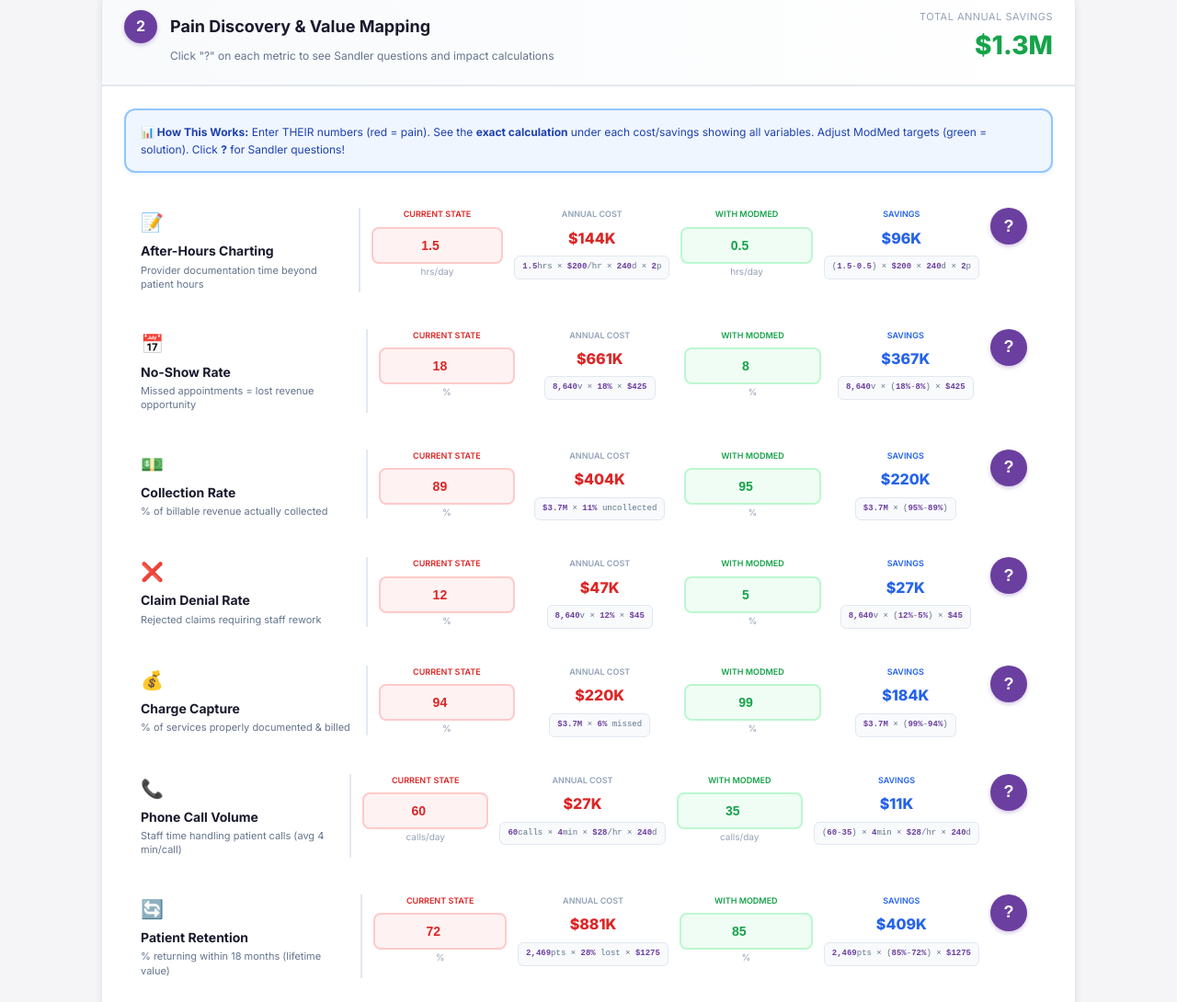
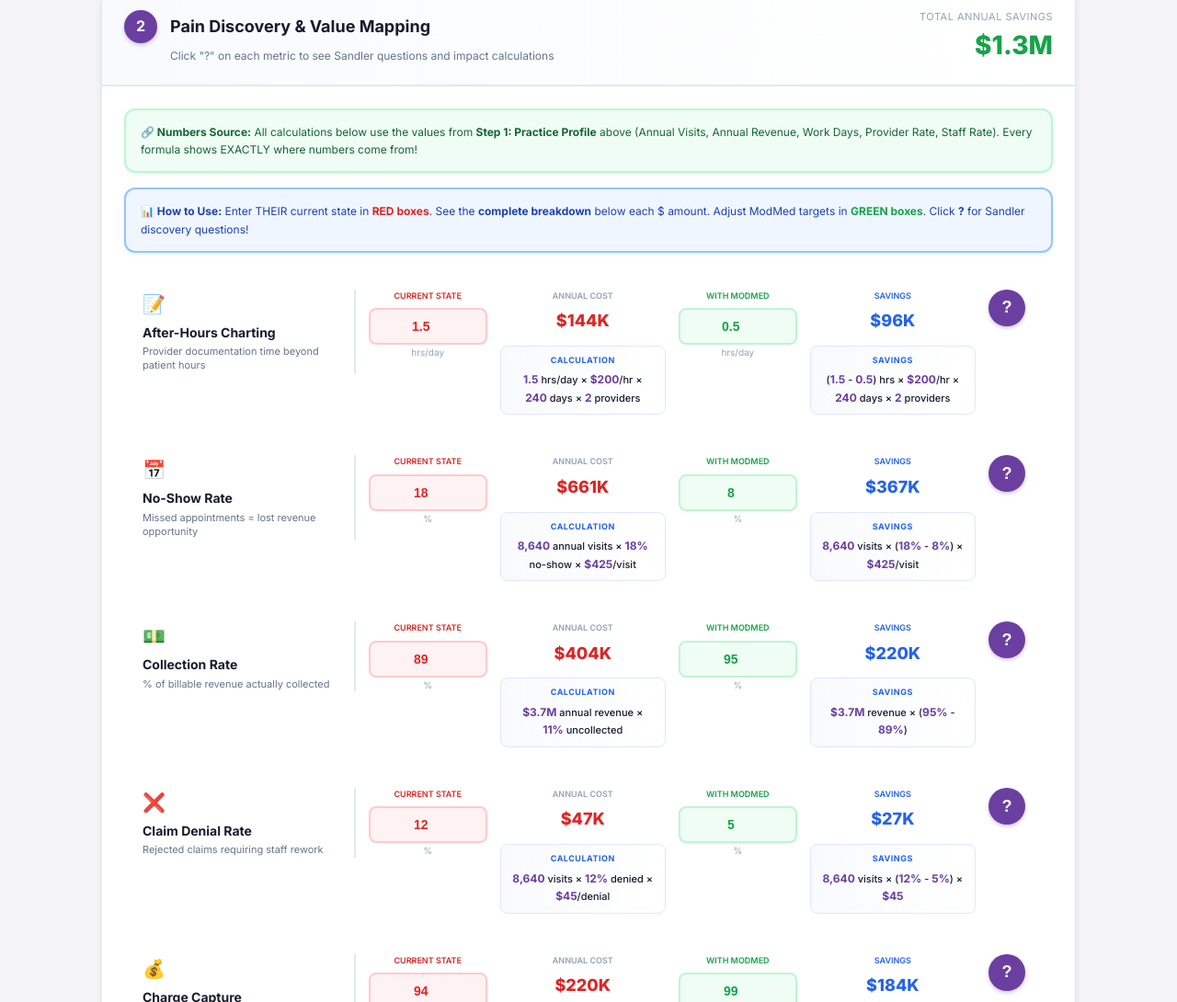
Before and after one commit to ZacharyVorsteg/Cost-Analysis, a plain HTML site: page index.html in a window 1280 px wide. Shown: the part 724-1814 px from the top of the page at 92% size. Drawn offline with Linux system fonts and the light colour scheme.

Commit message:
Major clarity improvements: Crystal clear calculations
- Replaced ALL abbreviations with full words (hrs/day, annual visits, etc)
- Added blue 'CALCULATION' and 'SAVINGS' labels above each formula
- Increased formula text size from 9px to 11px for readability
- Changed to Inter font (clearer than monospace)
- Added explicit reference box showing calculations pull from Step 1
- Wider columns for cost/savings to prevent cramping
- Better spacing and visual hierarchy
- Every number now explicitly labeled with context

```diff
--- a/index.html
+++ b/index.html
@@ -74,7 +74,7 @@
 
         /* Metric Row with Help */
         .metric-row-container{margin-bottom:4px}
-        .metric-main-row{display:grid;grid-template-columns:2fr 1.2fr 1.3fr 1.2fr 1.3fr 50px;gap:12px;padding:16px;background:#fff;border-radius:10px;align-items:start;border:2px solid transparent;transition:all 0.2s}
+        .metric-main-row{display:grid;grid-template-columns:1.8fr 1fr 1.4fr 1fr 1.4fr 50px;gap:14px;padding:18px;background:#fff;border-radius:12px;align-items:start;border:2px solid transparent;transition:all 0.2s}
         .metric-main-row:hover{border-color:var(--purple);box-shadow:var(--shadow)}
 
         .metric-name-section{padding-right:12px;border-right:2px solid var(--border)}
@@ -89,13 +89,14 @@
         .metric-input.red{background:#fef2f2;border-color:#fecaca;color:var(--red)}
         .metric-input.green{background:#f0fdf4;border-color:#bbf7d0;color:var(--green)}
 
-        .metric-value{font-size:16px;font-weight:800;display:block}
+        .metric-value{font-size:18px;font-weight:800;display:block;margin-bottom:4px}
         .metric-value.red{color:var(--red)}
         .metric-value.green{color:var(--green)}
         .metric-value.blue{color:var(--blue)}
 
-        .calc-formula{background:#f8fafc;border:1px solid var(--border);border-radius:6px;padding:6px 8px;margin-top:6px;font-size:9px;color:var(--text2);font-family:'Courier New',monospace;text-align:center;line-height:1.3;white-space:nowrap;overflow:hidden;text-overflow:ellipsis}
-        .calc-formula strong{color:var(--purple);font-weight:700;font-size:9px}
+        .calc-formula{background:linear-gradient(to right,#f8fafc,#ffffff);border:1.5px solid #e0e7ff;border-radius:8px;padding:8px 12px;margin-top:8px;font-size:11px;color:var(--text);font-family:'Inter',sans-serif;text-align:center;line-height:1.6;font-weight:500}
+        .calc-formula strong{color:var(--purple);font-weight:700;font-size:12px}
+        .calc-label{font-size:9px;color:var(--blue);text-transform:uppercase;font-weight:700;margin-bottom:4px;letter-spacing:0.5px;display:block}
 
         .help-toggle{background:var(--purple);color:#fff;border:none;width:40px;height:40px;border-radius:50%;cursor:pointer;font-size:18px;font-weight:700;transition:all 0.2s;box-shadow:0 2px 4px rgba(107,63,160,0.3);align-self:center}
         .help-toggle:hover{background:#8B5FC0;transform:scale(1.05)}
@@ -292,8 +293,11 @@
                 </div>
             </div>
             <div class="step-body">
+                <div class="info-box green" style="margin-bottom:16px">
+                    <strong>🔗 Numbers Source:</strong> All calculations below use the values from <strong>Step 1: Practice Profile</strong> above (Annual Visits, Annual Revenue, Work Days, Provider Rate, Staff Rate). Every formula shows EXACTLY where numbers come from!
+                </div>
                 <div class="info-box blue">
-                    <strong>📊 How This Works:</strong> Enter THEIR numbers (red = pain). See the <strong>exact calculation</strong> under each cost/savings showing all variables. Adjust ModMed targets (green = solution). Click <strong>?</strong> for Sandler questions!
+                    <strong>📊 How to Use:</strong> Enter THEIR current state in <span style="color:var(--red);font-weight:700">RED boxes</span>. See the <strong>complete breakdown</strong> below each $ amount. Adjust ModMed targets in <span style="color:var(--green);font-weight:700">GREEN boxes</span>. Click <strong>?</strong> for Sandler discovery questions!
                 </div>
 
                 <!-- CHARTING -->
@@ -904,8 +908,8 @@
             const chartSave=(chartCurr-chartTgt)*provRate*days*prov;
             document.getElementById('chartingCost').textContent=fmt(chartCost);
             document.getElementById('chartingSave').textContent=fmt(Math.max(0,chartSave));
-            document.getElementById('chartingFormula').innerHTML=`<strong>${chartCurr}</strong>hrs × <strong>$${provRate}</strong>/hr × <strong>${days}</strong>d × <strong>${prov}</strong>p`;
-            document.getElementById('chartingSaveFormula').innerHTML=`(<strong>${chartCurr}</strong>-<strong>${chartTgt}</strong>) × <strong>$${provRate}</strong> × <strong>${days}</strong>d × <strong>${prov}</strong>p`;
+            document.getElementById('chartingFormula').innerHTML=`<span class="calc-label">Calculation</span><strong>${chartCurr}</strong> hrs/day × <strong>$${provRate}</strong>/hr × <strong>${days}</strong> days × <strong>${prov}</strong> providers`;
+            document.getElementById('chartingSaveFormula').innerHTML=`<span class="calc-label">Savings</span>(<strong>${chartCurr}</strong> - <strong>${chartTgt}</strong>) hrs × <strong>$${provRate}</strong>/hr × <strong>${days}</strong> days × <strong>${prov}</strong> providers`;
             totalCost+=chartCost;totalSave+=Math.max(0,chartSave);
 
             // NO-SHOWS
@@ -914,8 +918,8 @@
             const nsSave=visits*(nsCurr-nsTgt)*rpv;
             document.getElementById('noshowCost').textContent=fmt(nsCost);
             document.getElementById('noshowSave').textContent=fmt(Math.max(0,nsSave));
-            document.getElementById('noshowFormula').innerHTML=`<strong>${visits.toLocaleString()}</strong>v × <strong>${Math.round(nsCurr*100)}%</strong> × <strong>$${rpv}</strong>`;
-            document.getElementById('noshowSaveFormula').innerHTML=`<strong>${visits.toLocaleString()}</strong>v × (<strong>${Math.round(nsCurr*100)}%</strong>-<strong>${Math.round(nsTgt*100)}%</strong>) × <strong>$${rpv}</strong>`;
+            document.getElementById('noshowFormula').innerHTML=`<span class="calc-label">Calculation</span><strong>${visits.toLocaleString()}</strong> annual visits × <strong>${Math.round(nsCurr*100)}%</strong> no-show × <strong>$${rpv}</strong>/visit`;
+            document.getElementById('noshowSaveFormula').innerHTML=`<span class="calc-label">Savings</span><strong>${visits.toLocaleString()}</strong> visits × (<strong>${Math.round(nsCurr*100)}%</strong> - <strong>${Math.round(nsTgt*100)}%</strong>) × <strong>$${rpv}</strong>/visit`;
             totalCost+=nsCost;totalSave+=Math.max(0,nsSave);
 
             // COLLECTIONS
@@ -924,8 +928,8 @@
             const collSave=revenue*(collTgt-collCurr);
             document.getElementById('collCost').textContent=fmt(collCost);
             document.getElementById('collSave').textContent=fmt(Math.max(0,collSave));
-            document.getElementById('collFormula').innerHTML=`<strong>${fmt(revenue)}</strong> × <strong>${Math.round((1-collCurr)*100)}%</strong> uncollected`;
-            document.getElementById('collSaveFormula').innerHTML=`<strong>${fmt(revenue)}</strong> × (<strong>${Math.round(collTgt*100)}%</strong>-<strong>${Math.round(collCurr*100)}%</strong>)`;
+            document.getElementById('collFormula').innerHTML=`<span class="calc-label">Calculation</span><strong>${fmt(revenue)}</strong> annual revenue × <strong>${Math.round((1-collCurr)*100)}%</strong> uncollected`;
+            document.getElementById('collSaveFormula').innerHTML=`<span class="calc-label">Savings</span><strong>${fmt(revenue)}</strong> revenue × (<strong>${Math.round(collTgt*100)}%</strong> - <strong>${Math.round(collCurr*100)}%</strong>)`;
             totalCost+=collCost;totalSave+=Math.max(0,collSave);
 
             // DENIALS
@@ -934,8 +938,8 @@
             const denSave=visits*(denCurr-denTgt)*denCostPer;
             document.getElementById('denialCost').textContent=fmt(denCost);
             document.getElementById('denialSave').textContent=fmt(Math.max(0,denSave));
-            document.getElementById('denialFormula').innerHTML=`<strong>${visits.toLocaleString()}</strong>v × <strong>${Math.round(denCurr*100)}%</strong> × <strong>$${denCostPer}</strong>`;
-            document.getElementById('denialSaveFormula').innerHTML=`<strong>${visits.toLocaleString()}</strong>v × (<strong>${Math.round(denCurr*100)}%</strong>-<strong>${Math.round(denTgt*100)}%</strong>) × <strong>$${denCostPer}</strong>`;
+            document.getElementById('denialFormula').innerHTML=`<span class="calc-label">Calculation</span><strong>${visits.toLocaleString()}</strong> visits × <strong>${Math.round(denCurr*100)}%</strong> denied × <strong>$${denCostPer}</strong>/denial`;
+            document.getElementById('denialSaveFormula').innerHTML=`<span class="calc-label">Savings</span><strong>${visits.toLocaleString()}</strong> visits × (<strong>${Math.round(denCurr*100)}%</strong> - <strong>${Math.round(denTgt*100)}%</strong>) × <strong>$${denCostPer}</strong>`;
             totalCost+=denCost;totalSave+=Math.max(0,denSave);
 
             // CAPTURE
@@ -944,8 +948,8 @@
             const capSave=revenue*(capTgt-capCurr);
             document.getElementById('captureCost').textContent=fmt(capCost);
             document.getElementById('captureSave').textContent=fmt(Math.max(0,capSave));
-            document.getElementById('captureFormula').innerHTML=`<strong>${fmt(revenue)}</strong> × <strong>${Math.round((1-capCurr)*100)}%</strong> missed`;
-            document.getElementById('captureSaveFormula').innerHTML=`<strong>${fmt(revenue)}</strong> × (<strong>${Math.round(capTgt*100)}%</strong>-<strong>${Math.round(capCurr*100)}%</strong>)`;
+            document.getElementById('captureFormula').innerHTML=`<span class="calc-label">Calculation</span><strong>${fmt(revenue)}</strong> annual revenue × <strong>${Math.round((1-capCurr)*100)}%</strong> missed`;
+            document.getElementById('captureSaveFormula').innerHTML=`<span class="calc-label">Savings</span><strong>${fmt(revenue)}</strong> revenue × (<strong>${Math.round(capTgt*100)}%</strong> - <strong>${Math.round(capCurr*100)}%</strong>)`;
             totalCost+=capCost;totalSave+=Math.max(0,capSave);
 
             // PHONE
@@ -954,8 +958,8 @@
             const phoneSave=((phoneCurr-phoneTgt)*phoneMin/60)*staffRate*days;
             document.getElementById('phoneCost').textContent=fmt(phoneCost);
             document.getElementById('phoneSave').textContent=fmt(Math.max(0,phoneSave));
-            document.getElementById('phoneFormula').innerHTML=`<strong>${phoneCurr}</strong>calls × <strong>${phoneMin}</strong>min × <strong>$${staffRate}</strong>/hr × <strong>${days}</strong>d`;
-            document.getElementById('phoneSaveFormula').innerHTML=`(<strong>${phoneCurr}</strong>-<strong>${phoneTgt}</strong>) × <strong>${phoneMin}</strong>min × <strong>$${staffRate}</strong>/hr × <strong>${days}</strong>d`;
+            document.getElementById('phoneFormula').innerHTML=`<span class="calc-label">Calculation</span><strong>${phoneCurr}</strong> calls/day × <strong>${phoneMin}</strong> min/call × <strong>$${staffRate}</strong>/hr × <strong>${days}</strong> days`;
+            document.getElementById('phoneSaveFormula').innerHTML=`<span class="calc-label">Savings</span>(<strong>${phoneCurr}</strong> - <strong>${phoneTgt}</strong>) calls × <strong>${phoneMin}</strong> min × <strong>$${staffRate}</strong>/hr × <strong>${days}</strong> days`;
             totalCost+=phoneCost;totalSave+=Math.max(0,phoneSave);
 
             // RETENTION
@@ -964,8 +968,8 @@
             const retSave=patients*(retTgt-retCurr)*retVal;
             document.getElementById('retCost').textContent=fmt(retCost);
             document.getElementById('retSave').textContent=fmt(Math.max(0,retSave));
-            document.getElementById('retFormula').innerHTML=`<strong>${patients.toLocaleString()}</strong>pts × <strong>${Math.round((1-retCurr)*100)}%</strong> lost × <strong>$${retVal}</strong>`;
-            document.getElementById('retSaveFormula').innerHTML=`<strong>${patients.toLocaleString()}</strong>pts × (<strong>${Math.round(retTgt*100)}%</strong>-<strong>${Math.round(retCurr*100)}%</strong>) × <strong>$${retVal}</strong>`;
+            document.getElementById('retFormula').innerHTML=`<span class="calc-label">Calculation</span><strong>${patients.toLocaleString()}</strong> patients × <strong>${Math.round((1-retCurr)*100)}%</strong> lost × <strong>$${retVal}</strong> lifetime value`;
+            document.getElementById('retSaveFormula').innerHTML=`<span class="calc-label">Savings</span><strong>${patients.toLocaleString()}</strong> patients × (<strong>${Math.round(retTgt*100)}%</strong> - <strong>${Math.round(retCurr*100)}%</strong>) × <strong>$${retVal}</strong>`;
             totalCost+=retCost;totalSave+=Math.max(0,retSave);
 
             // SUBTOTALS
```
